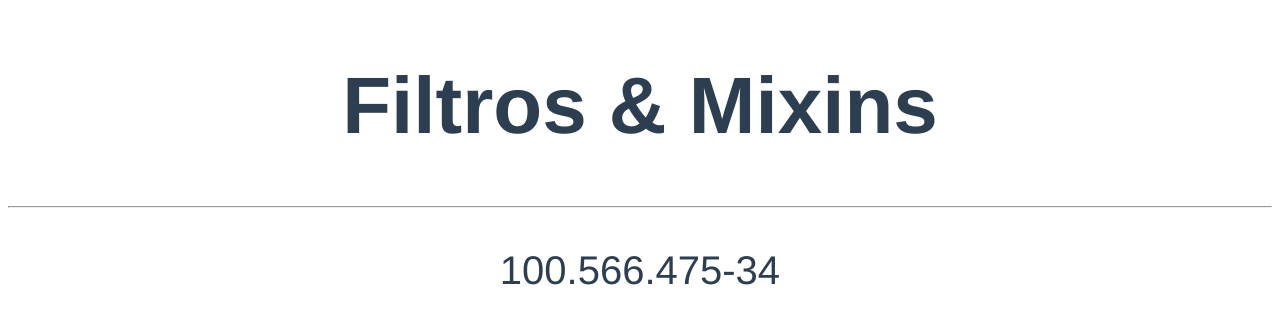
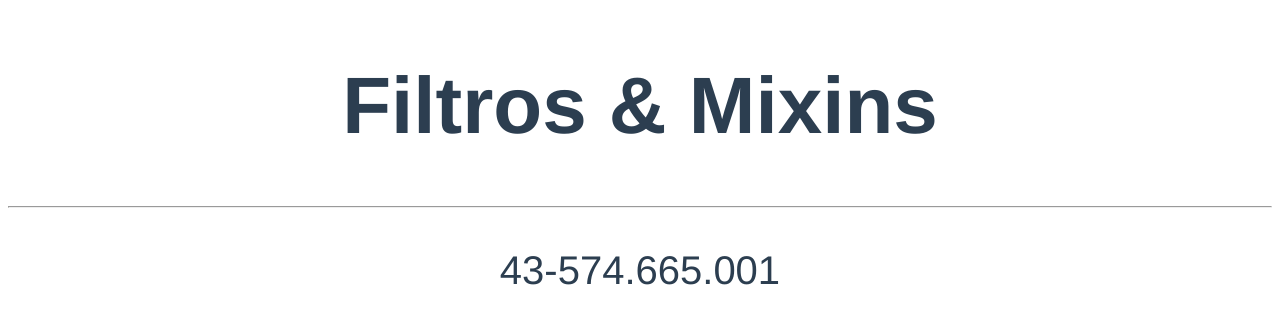
Before and after one commit to ViniciusTBednascki/CursoVuejs, a Vue app in the folder filtros-mixins/filtros-mixins-exercicios/: page / in a window 1280 px wide. Shown: the top 324 px of the page. Built offline with nearby package versions, Linux system fonts and the light colour scheme.

Commit message:
criando um filtro global e encadeando múltiplos filtros

```diff
--- a/filtros-mixins/filtros-mixins-exercicios/src/App.vue
+++ b/filtros-mixins/filtros-mixins-exercicios/src/App.vue
@@ -2,7 +2,7 @@
 	<div id="app">
 		<h1>Filtros & Mixins</h1>
 		<hr>
-		<p>{{cpf | cpf}}</p>
+		<p>{{cpfDoAluno | cpf | inverter}}</p>
 	</div>
 </template>
 
@@ -19,7 +19,7 @@ export default {
 	},
 	data() {
 		return {
-			cpf: '10056647534'
+			cpfDoAluno: '10056647534'
 		}
 	}
 }
--- a/filtros-mixins/filtros-mixins-exercicios/src/main.js
+++ b/filtros-mixins/filtros-mixins-exercicios/src/main.js
@@ -3,6 +3,10 @@ import App from './App.vue'
 
 Vue.config.productionTip = false
 
+Vue.filter('inverter', function(valor) {
+	return valor.split('').reverse().join('')
+})
+
 new Vue({
 	render: h => h(App)
 }).$mount('#app')
```
